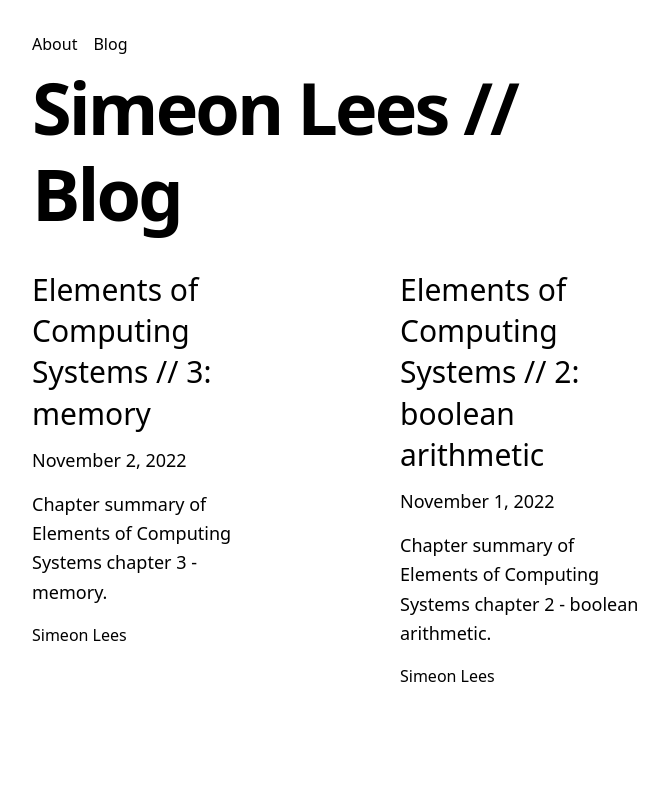
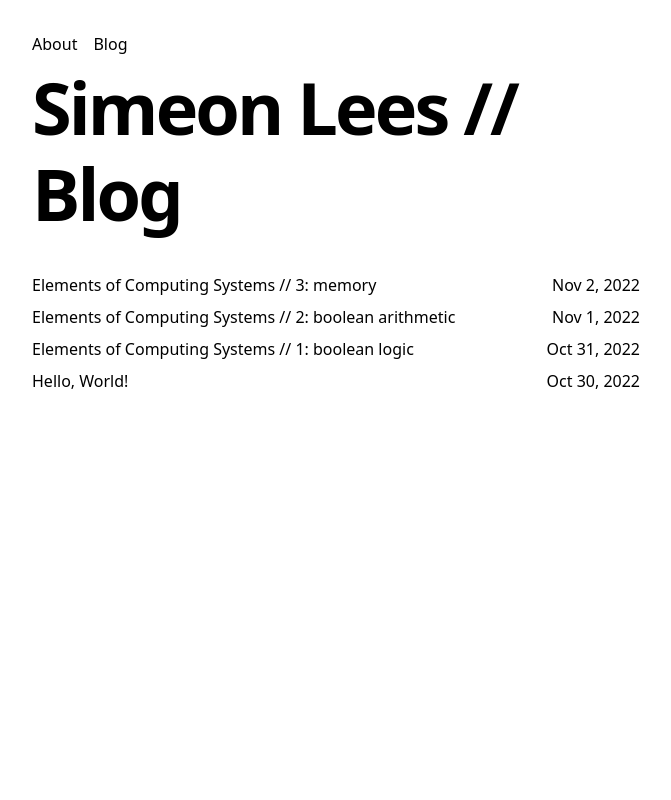
Before and after one commit to sim8/simeonlees.com, a Next.js app: page /blog in a window 1280 px wide. Shown: the top 800 px of the page, without its empty margins (304-975 px from the left). Built offline with nearby package versions, Linux system fonts and the light colour scheme.

Commit message:
Styling for post preview

```diff
--- a/components/BlogPosts.tsx
+++ b/components/BlogPosts.tsx
@@ -1,4 +1,5 @@
-import PostPreview from './post-preview'
+import Link from 'next/link'
+import DateFormatter from './date-formatter'
 import type Post from '../interfaces/post'
 
 type Props = {
@@ -11,18 +12,20 @@ const Blog = ({ posts }: Props) => {
       <h2 className="mb-8 text-5xl md:text-7xl font-bold tracking-tighter leading-tight">
         Simeon Lees // Blog
       </h2>
-      <div className="grid grid-cols-1 md:grid-cols-2 md:gap-x-16 lg:gap-x-32 gap-y-20 md:gap-y-32 mb-32">
+      <ol>
         {posts.map((post) => (
-          <PostPreview
-            key={post.slug}
-            title={post.title}
-            date={post.date}
-            author={post.author}
-            slug={post.slug}
-            description={post.description}
-          />
+          <li className="py-1 flex">
+            <Link
+              as={`/posts/${post.slug}`}
+              href="/posts/[slug]"
+              className="grow hover:underline"
+            >
+              {post.title}
+            </Link>
+            <span className="shrink-0"><DateFormatter dateString={post.date}/></span>
+          </li>
         ))}
-      </div>
+      </ol>
     </section>
   )
 }
--- a/components/date-formatter.tsx
+++ b/components/date-formatter.tsx
@@ -6,7 +6,7 @@ type Props = {
 
 const DateFormatter = ({ dateString }: Props) => {
   const date = parseISO(dateString)
-  return <time dateTime={dateString}>{format(date, 'LLLL	d, yyyy')}</time>
+  return <time dateTime={dateString}>{format(date, 'LLL	d, yyyy')}</time>
 }
 
 export default DateFormatter
--- a/components/post-preview.tsx
+++ /dev/null
@@ -1,39 +0,0 @@
-import DateFormatter from './date-formatter'
-import Link from 'next/link'
-
-type Props = {
-  title: string
-  date: string
-  description: string
-  author: string
-  slug: string
-}
-
-const PostPreview = ({
-  title,
-  date,
-  description,
-  author,
-  slug,
-}: Props) => {
-  return (
-    <div>
-      <h3 className="text-3xl mb-3 leading-snug">
-        <Link
-          as={`/posts/${slug}`}
-          href="/posts/[slug]"
-          className="hover:underline"
-        >
-          {title}
-        </Link>
-      </h3>
-      <div className="text-lg mb-4">
-        <DateFormatter dateString={date} />
-      </div>
-      <p className="text-lg leading-relaxed mb-4">{description}</p>
-      <div>{author}</div>
-    </div>
-  )
-}
-
-export default PostPreview
```
